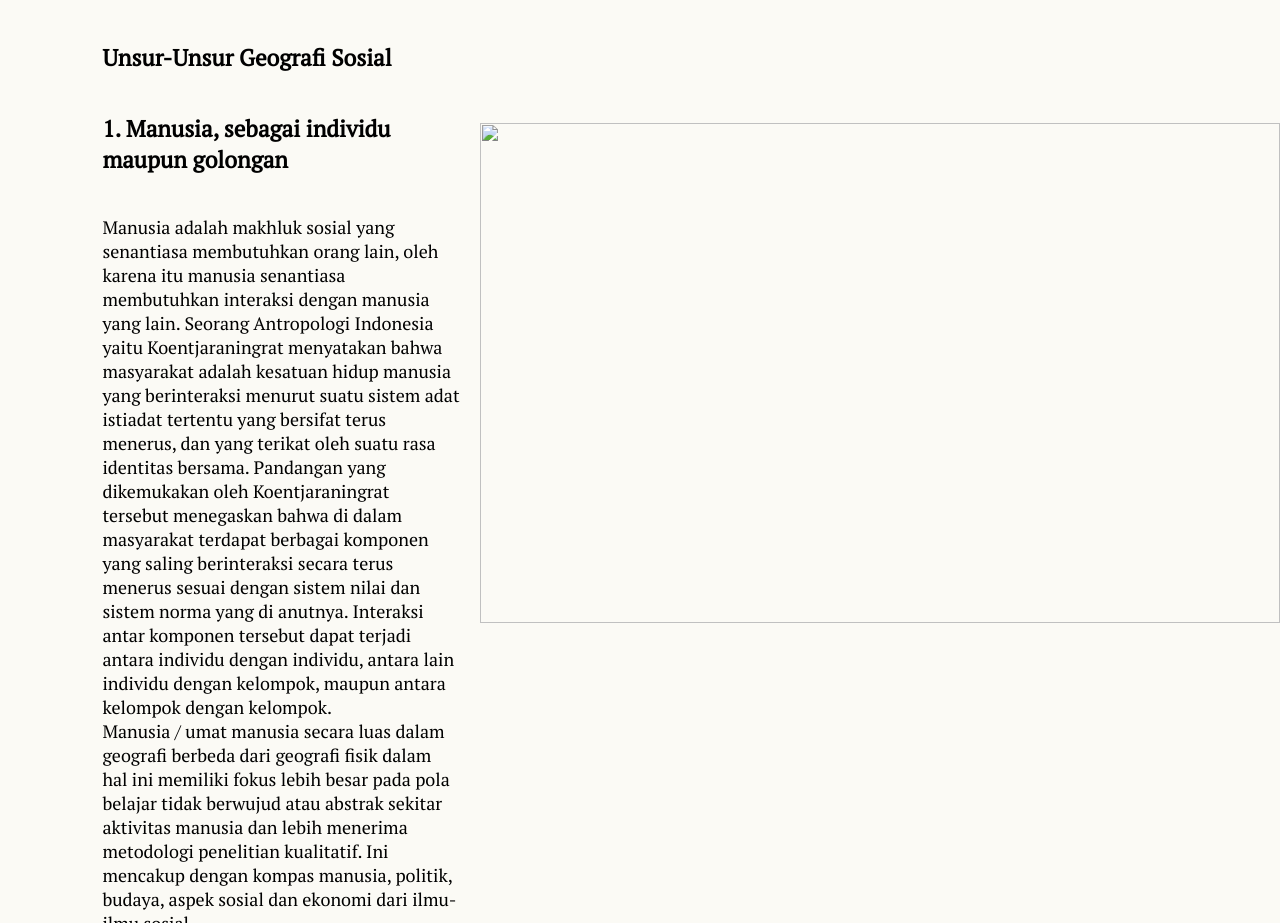
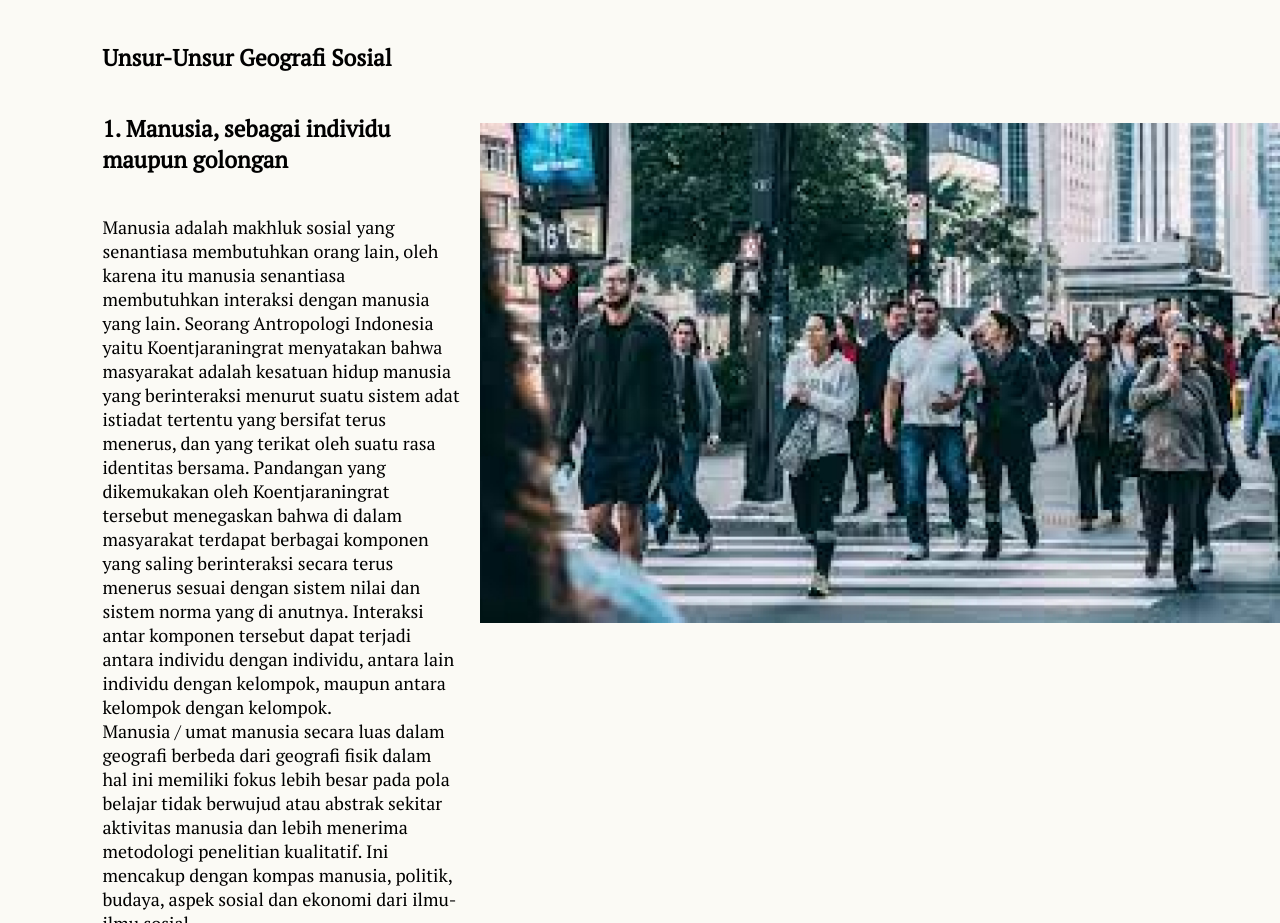
Before and after one commit to hajrina/hajrina.github.io, a plain HTML site: page index.html in a window 1280 px wide. Shown: the part 1060-1983 px from the top of the page. Drawn offline with Linux system fonts and the light colour scheme.

Commit message:
Update index.html

```diff
--- a/index.html
+++ b/index.html
@@ -64,7 +64,7 @@
                kualitatif. Ini mencakup dengan kompas manusia, politik, budaya, aspek sosial dan ekonomi dari ilmu-ilmu sosial.</p>
          </div>
          <div class="gambar">
-            <img src="images/gambar2.png" alt="">
+            <img src="images/gambar2.jpg" alt="">
             <div class="teks">
 
             </div>
```
